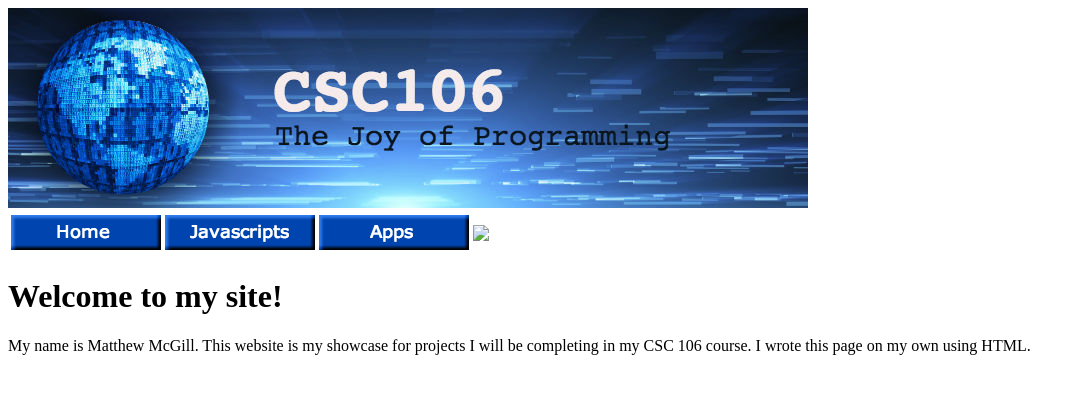
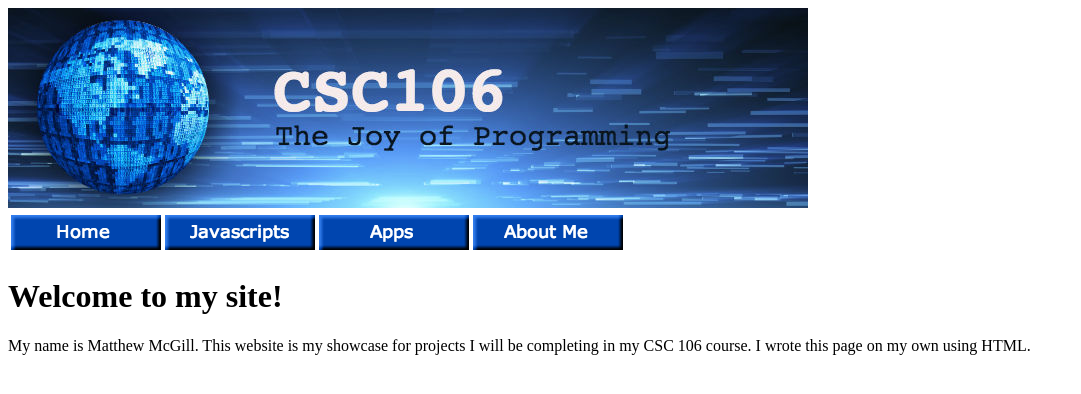
Before and after one commit to matt351/matt351.github.io, a plain HTML site: page index.html in a window 1280 px wide. Shown: the whole page, without its empty margins (0-1081 px from the left). Drawn offline with Linux system fonts and the light colour scheme.

Commit message:
Update index.html

```diff
--- a/index.html
+++ b/index.html
@@ -12,7 +12,7 @@
         <th><img src="home.png"></th>
         <th><img src="javascripts.png"></th>
         <th><img src="apps.png"></th>
-        <th><img src="aboutme.png"></th>
+        <th><img src="about.png"></th>
       </tr>
     </thread>
     </table>
```
